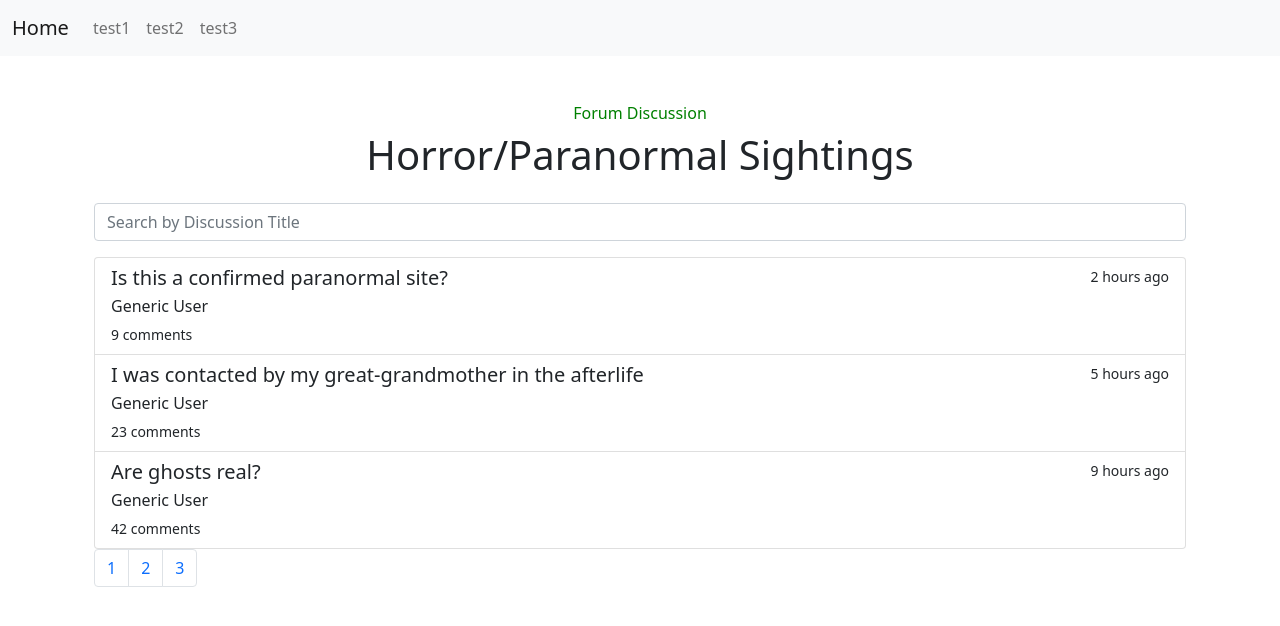
After one commit to Septillion24/itsc-3155-final-project, a Flask app: template templates/home_temp.html in a window 1280 px wide. The commit adds this page. Shown: the top 626 px of the page. Run offline with Flask 3, Linux system fonts and the light colour scheme; the template is opened without the code that fills it, so the values that code supplies are empty; parts of the project's set-up code (start-up, migrations or seed data) failed here and were passed over.

Commit message:
Adding home pages, updating about page
home_temp is to show visuals,
home_jinja is jinja placeholders

```diff
--- a/app.py
+++ b/app.py
@@ -24,9 +24,8 @@ def get_comments_for_discussion(post_id):
     return Comment.query.filter_by(post_id=post_id).all()
 
 @app.route('/')
-def index():
-    return render_template("index.html")
-
+def home():
+    return render_template("home_temp.html") # TODO: change to home_jinja or add jinja
 @app.get('/signup')
 def signupPage():
     return render_template("signup.html")
--- /dev/null
+++ b/templates/home_temp.html
@@ -0,0 +1,54 @@
+{% extends '_layout.html' %}
+
+{% block title %}Forum Discussion | MySite{% endblock %}
+
+{% block body %}
+<div class="container mt-4">
+  <h6 style="color:green" class="text-center">Forum Discussion</h3>
+  <h1 class="mb-4 text-center">Horror/Paranormal Sightings</h1>
+
+  <div class="mb-3 form-outline" data-mdb-input-init>
+    <input type="search" id="form1" class="form-control" placeholder="Search by Discussion Title" aria-label="Search" />
+  </div>
+
+  <div class="list-group">
+
+    <a href="#" class="list-group-item list-group-item-action flex-column align-items-start">
+      <div class="d-flex w-100 justify-content-between">
+        <h5 class="mb-1">Is this a confirmed paranormal site?</h5>
+        <small>2 hours ago</small>
+      </div>
+      <p class="mb-1">Generic User</p>
+      <small>9 comments</small>
+    </a>
+
+    <a href="#" class="list-group-item list-group-item-action flex-column align-items-start">
+      <div class="d-flex w-100 justify-content-between">
+        <h5 class="mb-1">I was contacted by my great-grandmother in the afterlife</h5>
+        <small>5 hours ago</small>
+      </div>
+      <p class="mb-1">Generic User</p>
+      <small>23 comments</small>
+    </a>
+
+    <a href="#" class="list-group-item list-group-item-action flex-column align-items-start">
+      <div class="d-flex w-100 justify-content-between">
+        <h5 class="mb-1">Are ghosts real?</h5>
+        <small>9 hours ago</small>
+      </div>
+      <p class="mb-1">Generic User</p>
+      <small>42 comments</small>
+    </a>
+
+  </div>
+
+  <nav aria-label="Forum page navigation">
+    <ul class="pagination justify-content-left">
+      <li class="page-item"><a class="page-link" href="#">1</a></li>
+      <li class="page-item"><a class="page-link" href="#">2</a></li>
+      <li class="page-item"><a class="page-link" href="#">3</a></li>
+    </ul>
+  </nav>
+
+</div>
+{% endblock %}
```
Also changed, not shown: templates/about.html (+21 -3 lines), templates/home_jinja.html (added, +38 -0 lines).
